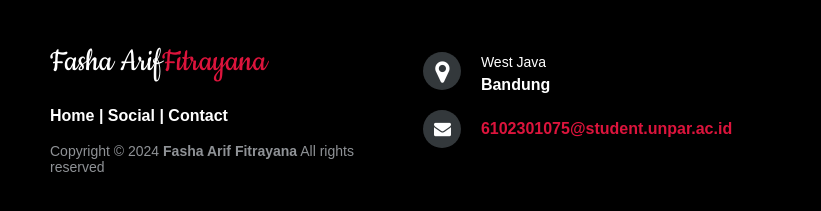
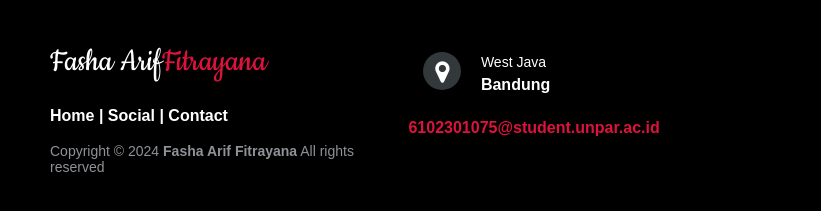
Before and after one commit to Syaarap/web, a plain HTML site: page page.html in a window 1280 px wide. Shown: the part 1353-1564 px from the top of the page, 0-821 px from the left. Drawn offline with Linux system fonts and the light colour scheme.

Commit message:
Fix HTML structure and formatting issues

```diff
--- a/page.html
+++ b/page.html
@@ -102,9 +102,9 @@
           <p><span>West Java</span>
               Bandung</p>
       </div>
+      <br>
 
       <div>
-          <i class="fa fa-envelope"></i>
           <p><a href="mailto:6102301075@student.unpar.ac.id" target="_blank">6102301075@student.unpar.ac.id</a></p>
       </div>
   </div>
@@ -125,5 +125,4 @@
 
 
 
-
 </html>
```
